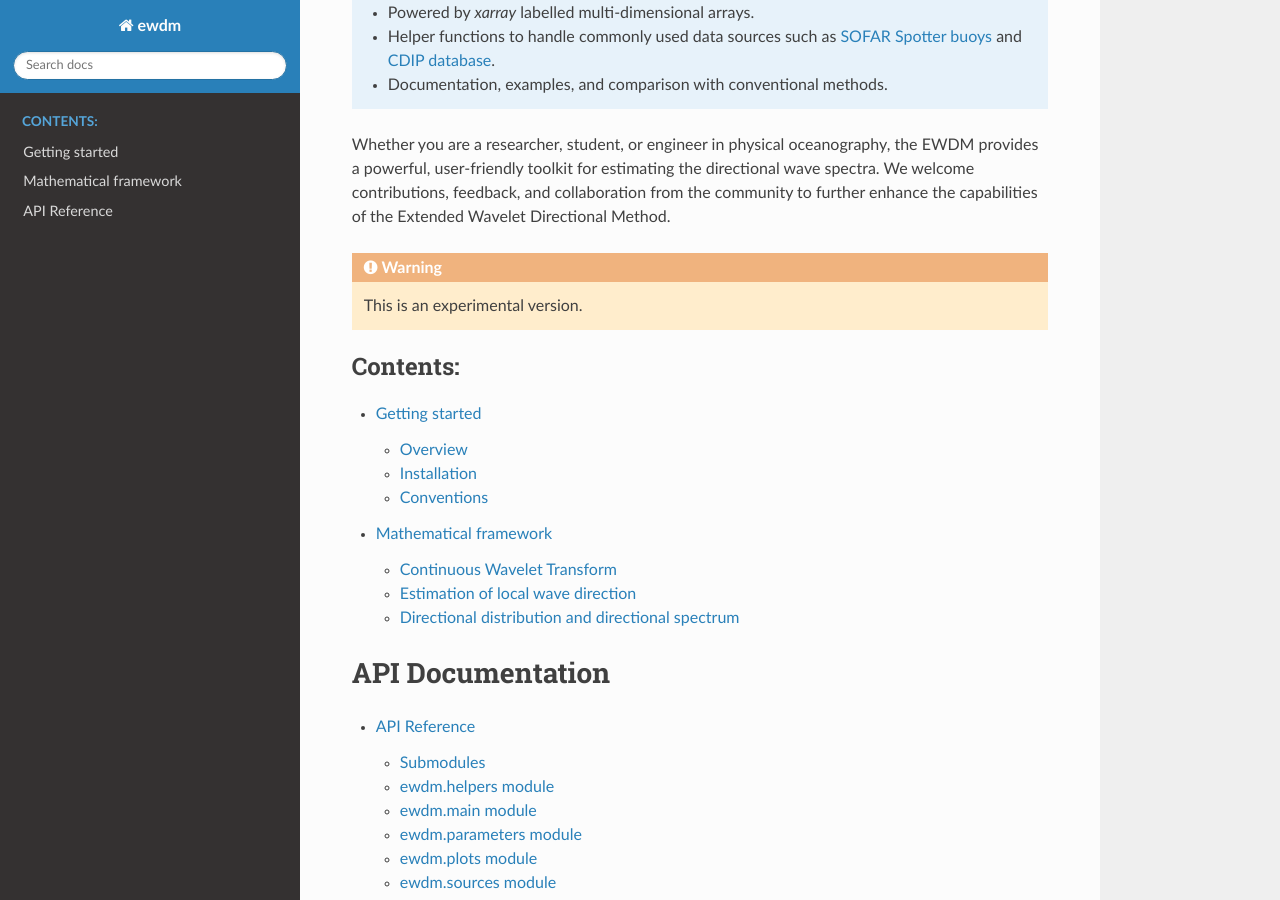
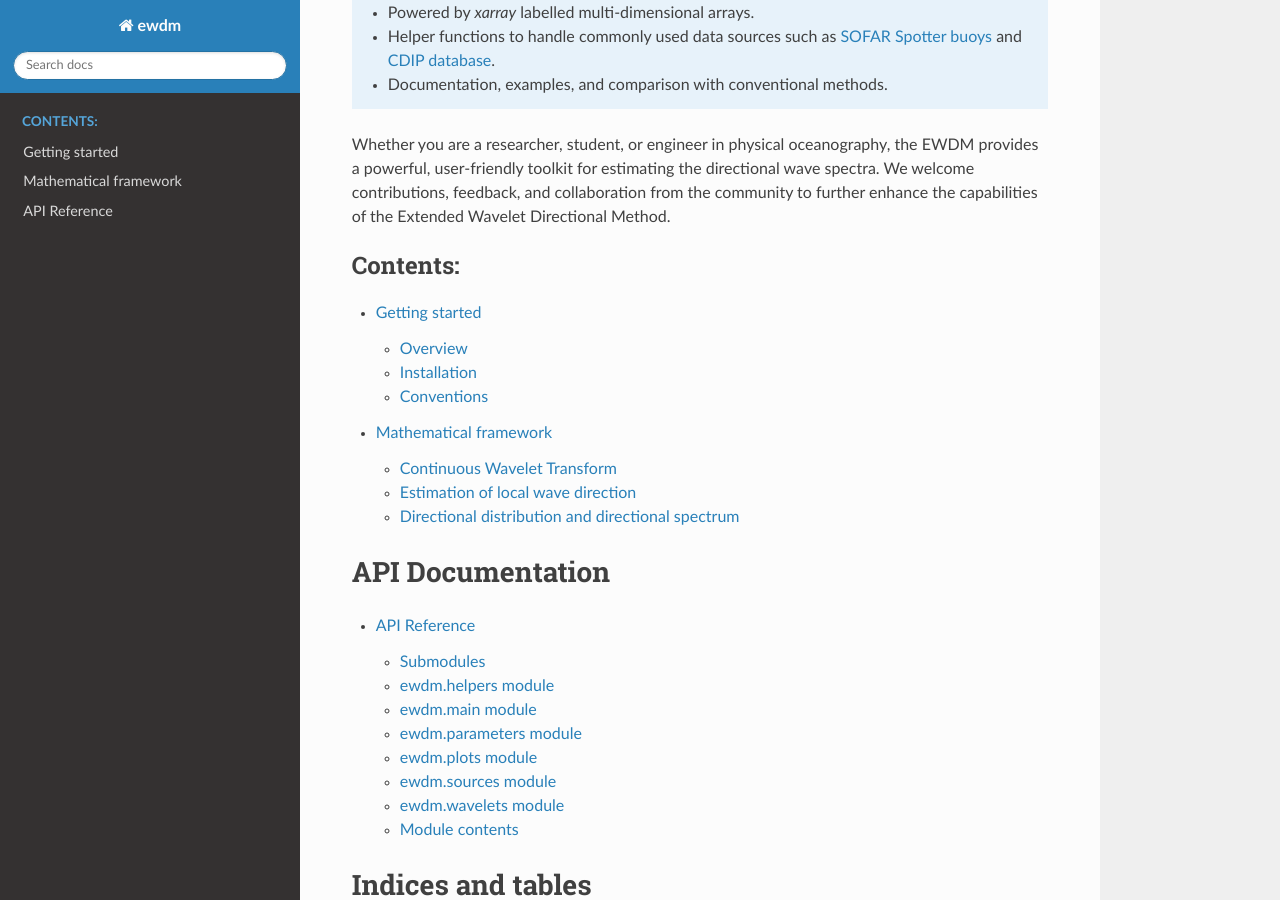
Before and after one commit to dspelaez/extended-wdm, a Sphinx documentation site: the page built from docs/index.rst, in a window 1280 px wide and 900 px high, scrolled down 741 px. Built offline with Sphinx 7.4.7 and the Read the Docs theme 3.1.0, drawn with Linux system fonts in a browser that asks for light colours.

Commit message:
experimental version warning removed from docs

```diff
--- a/docs/index.rst
+++ b/docs/index.rst
@@ -62,10 +62,6 @@
 community to further enhance the capabilities of the Extended Wavelet
 Directional Method.
 
-
-.. warning::
-   This is an experimental version.
-
 .. toctree::
    :maxdepth: 2
    :caption: Contents:
```
